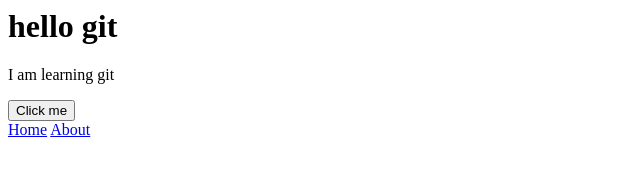
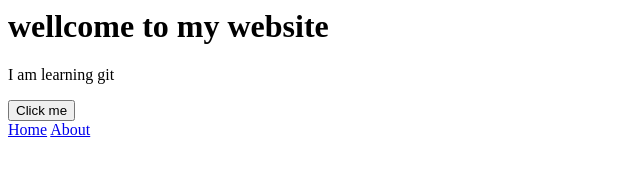
Before and after one commit to Neamul1/git-practice, a plain HTML site: page index.html in a window 1280 px wide. Shown: the whole page, without its empty margins (0-640 px from the left). Drawn offline with Linux system fonts and the light colour scheme.

Commit message:
update heading on master

```diff
--- a/index.html
+++ b/index.html
@@ -1,4 +1,4 @@
-<h1>hello git</h1>
+<h1>wellcome to my website</h1>
 <p>I am learning git</p>
 <button>Click me</button>
 <nav>
```
